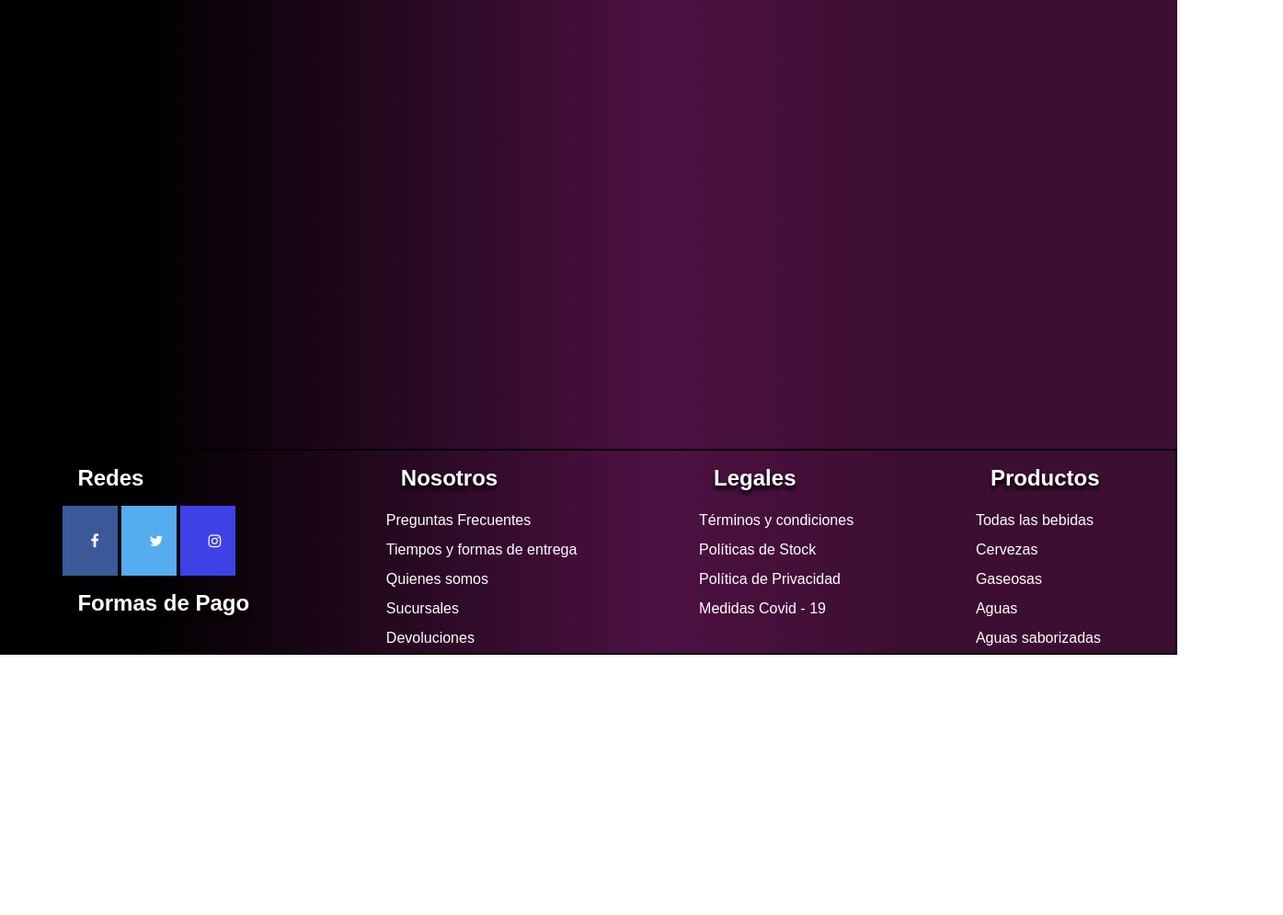
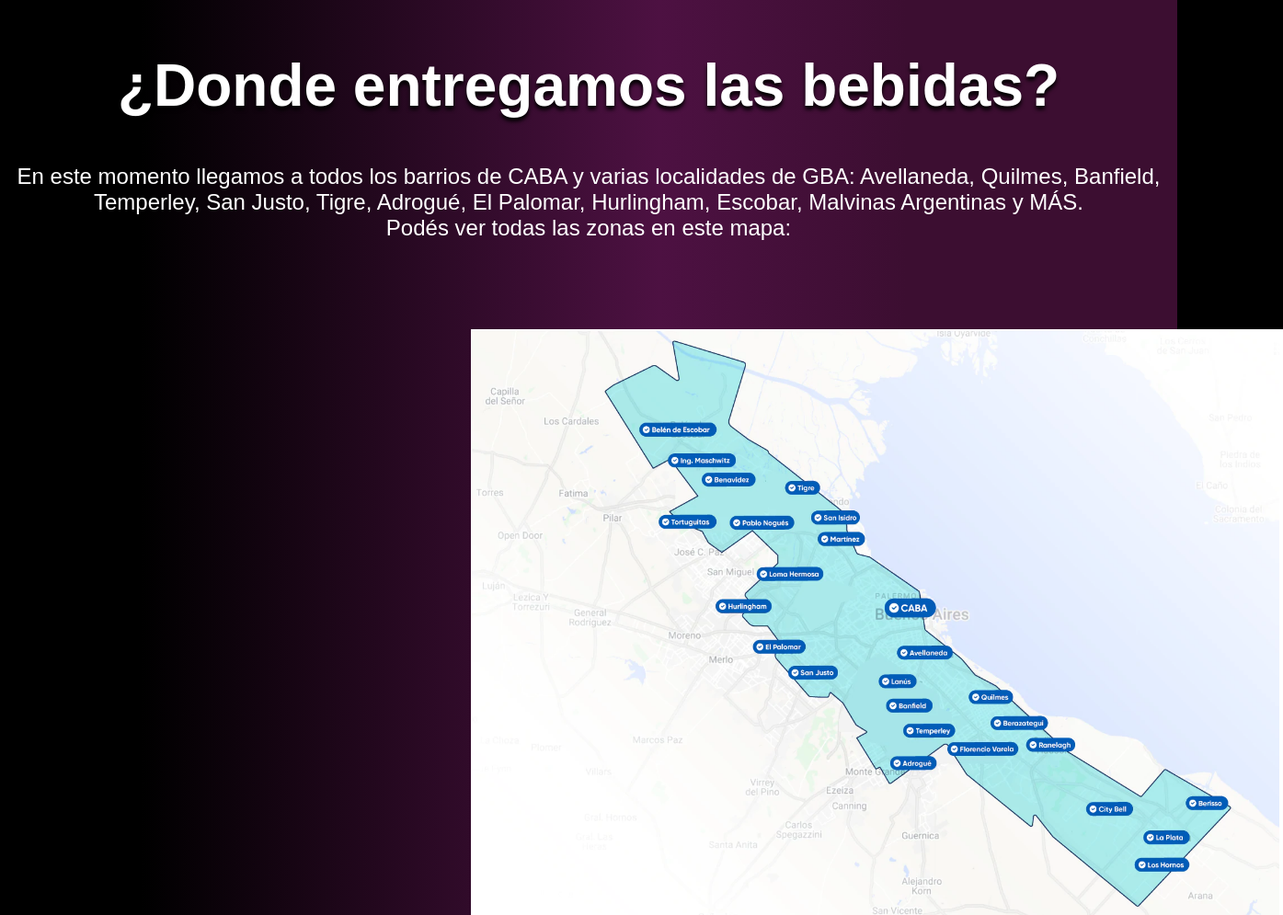
Before and after one commit to jlopezbentancour/Proyecto, a plain HTML site: page zona-de-entregas.html in a window 1280 px wide. Shown: the part 120-1115 px from the top of the page at 92% size, 1395 px wide, since content can reach past the window. Before the commit the page ends 832 px from the top, so only its background shows below. Drawn offline with nearby package versions, Linux system fonts and the light colour scheme; a web font is replaced by a local one.

Commit message:
animacion

```diff
--- a/style.css
+++ b/style.css
@@ -92,7 +92,10 @@ h1 {
     word-spacing: 1rem;
     letter-spacing: 0.5rem;
 
+
 }
+
+
 
 .section1 {
     display: flex;
@@ -226,7 +229,7 @@ h1 {
 .futer {
     border: solid 2px black;
     position: relative;
-    margin-top: 40%;
+    margin-top: 33%;
     bottom:0;
     width:100%;
 
@@ -299,3 +302,53 @@ h1 {
     background: #3e41e6;
     color: white;
 }
+
+
+
+
+
+
+/*------------FIN-FOOTER---ZNDE--------*/
+
+
+.contenedorzonas{
+
+
+
+}
+
+.tituloentrega{
+    color: #ffffff;
+    text-shadow: 0px 4px 4px rgb(0, 0, 0);
+    font-family: "Poppins", sans-serif;
+    font-size: 4rem;
+    text-align: center;
+    margin-top: 5rem;
+
+
+
+
+}
+
+.textoentrega{
+    color: white;
+    font-size: 1.5rem;
+    font-family: sans-serif;
+    text-align: center;
+    padding-top: 3rem;
+}
+
+.mapazonas{
+    padding-left: 32rem;
+    margin-top: 6rem;
+    object-fit: contain;
+    transition: 1s;
+
+    }
+
+.mapazonas:hover{
+    transform: scale(1.4);
+
+
+
+}
--- a/zona-de-entregas.html
+++ b/zona-de-entregas.html
@@ -1,6 +1,6 @@
-
 <!DOCTYPE html>
 <html lang="en">
+
 <head>
     <meta charset="UTF-8">
     <meta http-equiv="X-UA-Compatible" content="IE=edge">
@@ -15,6 +15,7 @@
     <link rel="stylesheet" href="https://cdnjs.cloudflare.com/ajax/libs/font-awesome/4.7.0/css/font-awesome.min.css">
     <title>Proyecto-final</title>
 </head>
+
 <body>
     <header>
         <div class="header1">
@@ -35,6 +36,19 @@
         </div>
     </header>
 
+    <main>
+        <section>
+
+            <div class="contenedorzonas">
+                <h2 class="tituloentrega">¿Donde entregamos las bebidas?</h2>
+                <div class="textoentrega">En este momento llegamos a todos los barrios de CABA y varias localidades de GBA: Avellaneda,
+                    Quilmes, Banfield, Temperley, San Justo, Tigre, Adrogué, El Palomar, Hurlingham, Escobar, Malvinas
+                    Argentinas y MÁS.
+                   <br>Podés ver todas las zonas en este mapa:<br></div>
+            </div>
+            <img class="mapazonas" src="imagenes/zona-de-entregas.png" alt="zona">
+        </section>
+    </main>
 
 
 
@@ -103,4 +117,5 @@
 
 
 </body>
+
 </html>
```
Also changed, not shown: index.html (+2 -1 lines), imagenes/zona-de-entregas.png (added). Lines whose indentation alone changed are shown as unchanged.
